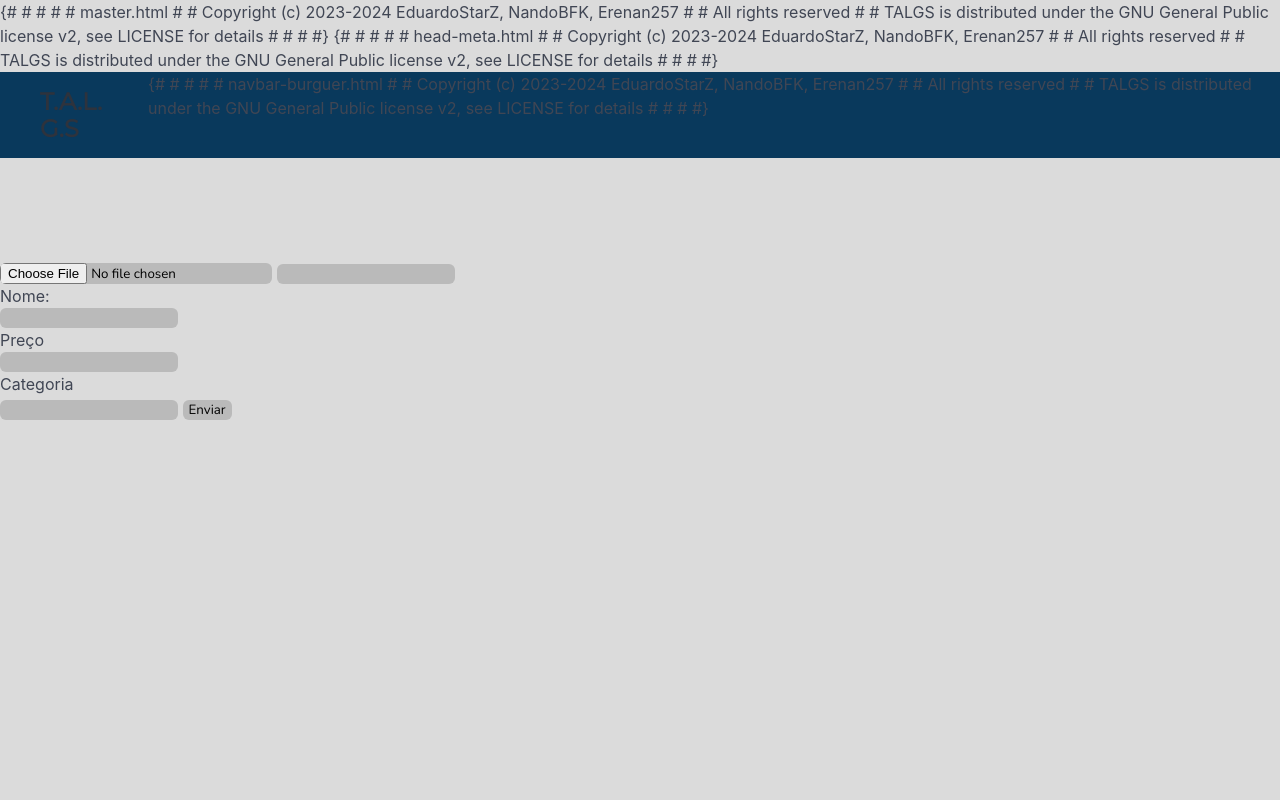
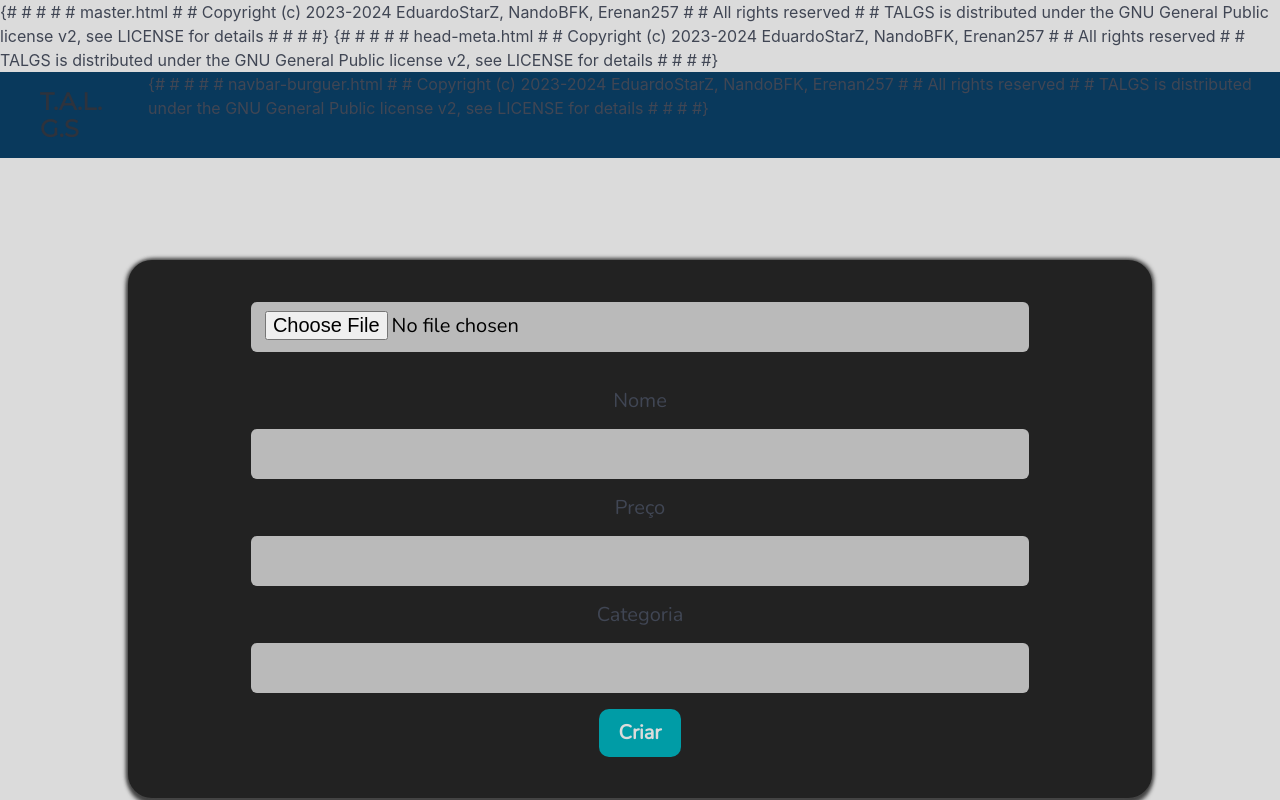
Before and after one commit to EduardoStarZ/TALGS, a Django app: template templates/new_product.html in a window 1280 px wide. Run offline with Django 3.2, Linux system fonts and the light colour scheme; the template is opened without the code that fills it, so the values that code supplies are empty; some libraries are stand-ins or nearby versions.

Commit message:
added styling to the create product form

```diff
--- a/templates/new_product.html
+++ b/templates/new_product.html
@@ -23,14 +23,31 @@
 {% endblock %}
 
 {% block body %}
+<div class="frame h-auto w-80">
 		<form action="/api/product/create" method="post">
-				<input type="file" id="file" name="file">
+
+				<input class="input is-medium w-80 my-4 is-responsive mx-4 center" type="file" id="file" name="file">
 				<input type="text" id="bytes" name="bytes" />
-				<p>Nome:</p> <input type="text" id="name" name="name" />
-				<p>Preço</p> <input type="number" id="price" name="price" />
-				<p>Categoria</p> <input type="number" name="category" id="category"/>
-				<input type="submit" value="Enviar" />
+				<center><label class="subtitle is-5 " for="nome">Nome</label></center>
+
+				<input class="input is-medium w-80 my-4 is-responsive mx-4 center"  type="text" id="name" name="name" />
+
+				<center><label class="subtitle is-5 " for="nome">Preço</label></center>
+
+				<input class="input is-medium w-80 my-4 is-responsive mx-4 center"  type="number" id="price" name="price" />
+
+				<center><label class="subtitle is-5 " for="nome">Categoria</label></center>
+
+				<input class="input is-medium w-80 my-4 is-responsive mx-4 center"  type="number" name="category" id="category"/>
+				<input type="submit" class="button blue is-medium center fit-space" value="Criar" />
 		</form>
+</div>
 
 		<script src="/static/js/files.js"></script>
+
+		<style>
+				#bytes {
+						opacity: 0;
+				}
+		</style>
 {% endblock %}
```
Also changed, not shown: 1 other file.
